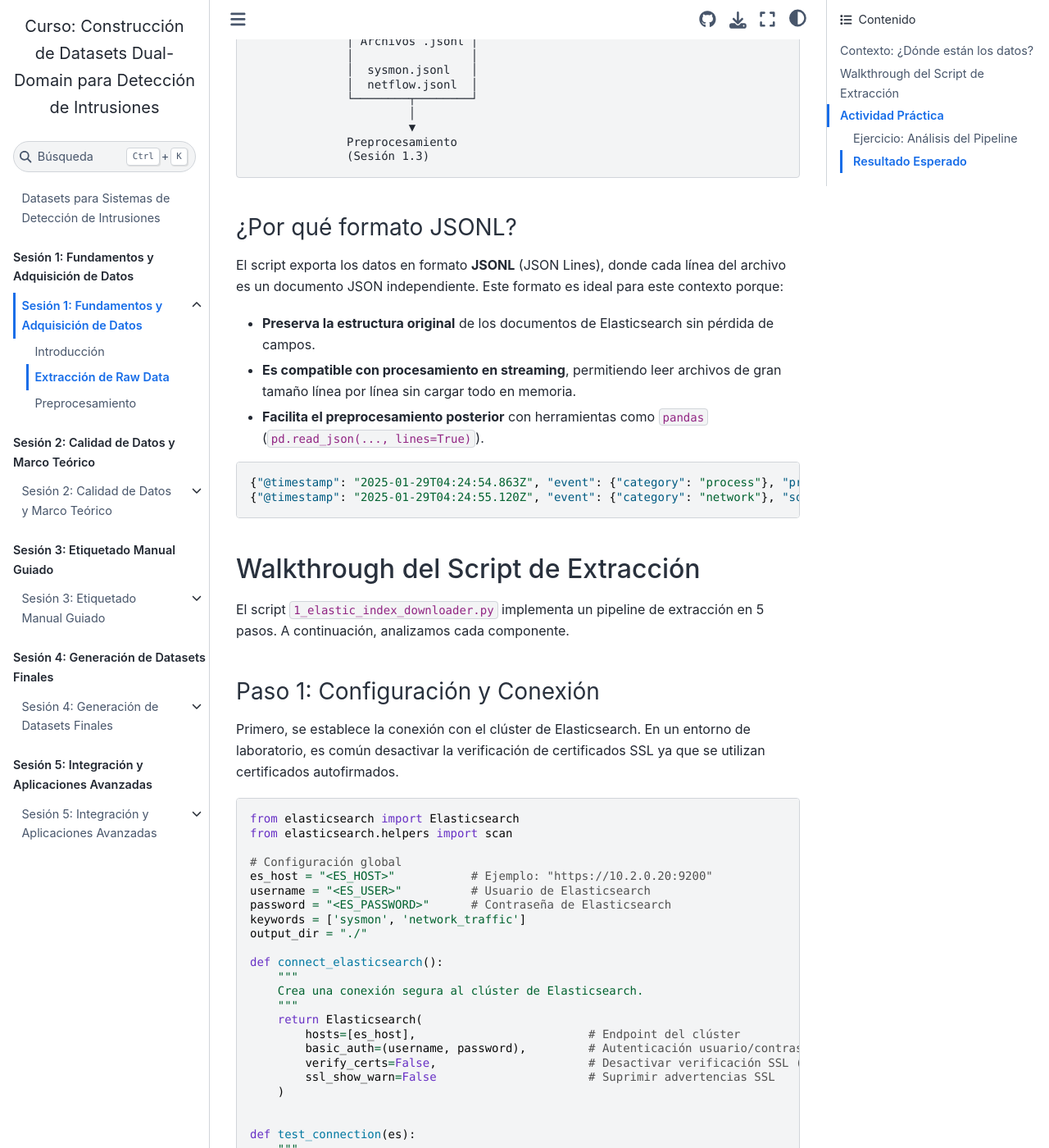
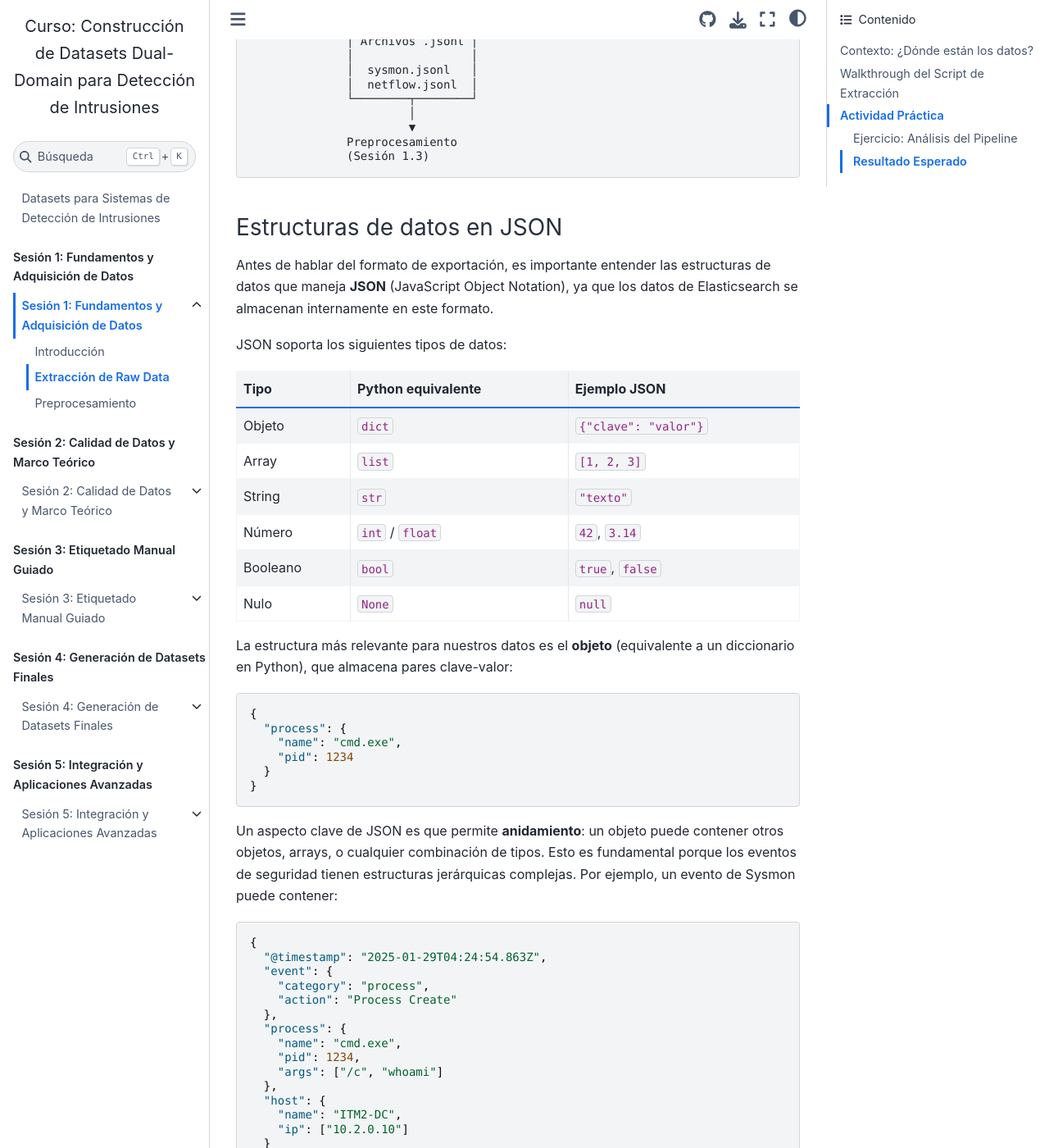
Before and after one commit to ollerenac/curso2026, a Jupyter Book: the page built from sesion-1/2-extraccion-raw-data.md, in a window 1280 px wide and 1400 px high, scrolled down 1063 px. Shown: the whole window at 82% size. Built offline with Jupyter Book 1.0.4 settings and Sphinx 7.4.7 and the Sphinx Book theme 1.1.4, drawn with Linux system fonts in a browser that asks for light colours; some of the changed text lies outside the part shown.

Commit message:
2-extraccion-raw-data.md updates

````diff
--- a/sesion-1/2-extraccion-raw-data.md
+++ b/sesion-1/2-extraccion-raw-data.md
@@ -46,18 +46,97 @@
               (Sesión 1.3)
 ```
 
-### ¿Por qué formato JSONL?
+### Estructuras de datos en JSON
 
-El script exporta los datos en formato **JSONL** (JSON Lines), donde cada línea del archivo es un documento JSON independiente. Este formato es ideal para este contexto porque:
+Antes de hablar del formato de exportación, es importante entender las estructuras de datos que maneja **JSON** (JavaScript Object Notation), ya que los datos de Elasticsearch se almacenan internamente en este formato.
 
-- **Preserva la estructura original** de los documentos de Elasticsearch sin pérdida de campos.
-- **Es compatible con procesamiento en streaming**, permitiendo leer archivos de gran tamaño línea por línea sin cargar todo en memoria.
-- **Facilita el preprocesamiento posterior** con herramientas como `pandas` (`pd.read_json(..., lines=True)`).
+JSON soporta los siguientes tipos de datos:
+
+| Tipo | Python equivalente | Ejemplo JSON |
+|------|-------------------|--------------|
+| Objeto | `dict` | `{"clave": "valor"}` |
+| Array | `list` | `[1, 2, 3]` |
+| String | `str` | `"texto"` |
+| Número | `int` / `float` | `42`, `3.14` |
+| Booleano | `bool` | `true`, `false` |
+| Nulo | `None` | `null` |
+
+La estructura más relevante para nuestros datos es el **objeto** (equivalente a un diccionario en Python), que almacena pares clave-valor:
 
 ```json
-{"@timestamp": "2025-01-29T04:24:54.863Z", "event": {"category": "process"}, "process": {"name": "cmd.exe"}, ...}
-{"@timestamp": "2025-01-29T04:24:55.120Z", "event": {"category": "network"}, "source": {"ip": "192.168.1.10"}, ...}
+{
+  "process": {
+    "name": "cmd.exe",
+    "pid": 1234
+  }
+}
 ```
+
+Un aspecto clave de JSON es que permite **anidamiento**: un objeto puede contener otros objetos, arrays, o cualquier combinación de tipos. Esto es fundamental porque los eventos de seguridad tienen estructuras jerárquicas complejas. Por ejemplo, un evento de Sysmon puede contener:
+
+```json
+{
+  "@timestamp": "2025-01-29T04:24:54.863Z",
+  "event": {
+    "category": "process",
+    "action": "Process Create"
+  },
+  "process": {
+    "name": "cmd.exe",
+    "pid": 1234,
+    "args": ["/c", "whoami"]
+  },
+  "host": {
+    "name": "ITM2-DC",
+    "ip": ["10.2.0.10"]
+  }
+}
+```
+
+Aquí vemos objetos dentro de objetos (`event`, `process`, `host`), arrays de strings (`args`, `ip`) y tipos primitivos mezclados. Esta riqueza estructural es precisamente lo que necesitamos preservar.
+
+### Formatos de almacenamiento: ¿CSV, JSON o JSONL?
+
+Cuando exportamos datos desde Elasticsearch, debemos elegir un formato de archivo. Comparemos las tres opciones principales usando el mismo evento simplificado:
+
+**CSV** — Formato tabular, una fila por registro:
+
+```csv
+@timestamp,event.category,process.name,process.pid,process.args
+2025-01-29T04:24:54.863Z,process,cmd.exe,1234,"/c whoami"
+```
+
+**JSON** — Un array que contiene todos los documentos:
+
+```json
+[
+  {"@timestamp": "2025-01-29T04:24:54.863Z", "event": {"category": "process"}, "process": {"name": "cmd.exe"}},
+  {"@timestamp": "2025-01-29T04:24:55.120Z", "event": {"category": "network"}, "source": {"ip": "10.2.0.10"}}
+]
+```
+
+**JSONL** (JSON Lines) — Un documento JSON por línea, sin array contenedor:
+
+```json
+{"@timestamp": "2025-01-29T04:24:54.863Z", "event": {"category": "process"}, "process": {"name": "cmd.exe"}}
+{"@timestamp": "2025-01-29T04:24:55.120Z", "event": {"category": "network"}, "source": {"ip": "10.2.0.10"}}
+```
+
+| Criterio | CSV | JSON | JSONL |
+|----------|-----|------|-------|
+| Preserva estructura anidada | No — requiere aplanar campos (`event.category`) | Si | Si |
+| Carga en memoria | Línea por línea | **Todo el archivo** (el array completo) | Línea por línea |
+| Campos variables entre registros | Problemático — requiere columnas para todos los campos posibles | Si | Si |
+| Compatibilidad con pandas | `pd.read_csv()` | `pd.read_json()` | `pd.read_json(..., lines=True)` |
+
+### ¿Por qué JSONL?
+
+Nuestro script exporta en formato JSONL porque combina las ventajas de JSON (preservar la estructura jerárquica) con la eficiencia de procesamiento línea por línea:
+
+- **Preserva la estructura original** de los documentos de Elasticsearch sin pérdida de campos ni aplanamiento.
+- **Es compatible con procesamiento en streaming**, permitiendo leer archivos de gran tamaño línea por línea sin cargar todo en memoria — crítico cuando exportamos millones de eventos.
+- **Tolera campos heterogéneos**: un evento de Sysmon y uno de NetFlow tienen campos completamente diferentes, y JSONL los maneja sin problema.
+- **Facilita el preprocesamiento posterior** con herramientas como `pandas` (`pd.read_json(..., lines=True)`).
 
 ## Walkthrough del Script de Extracción
 
````
